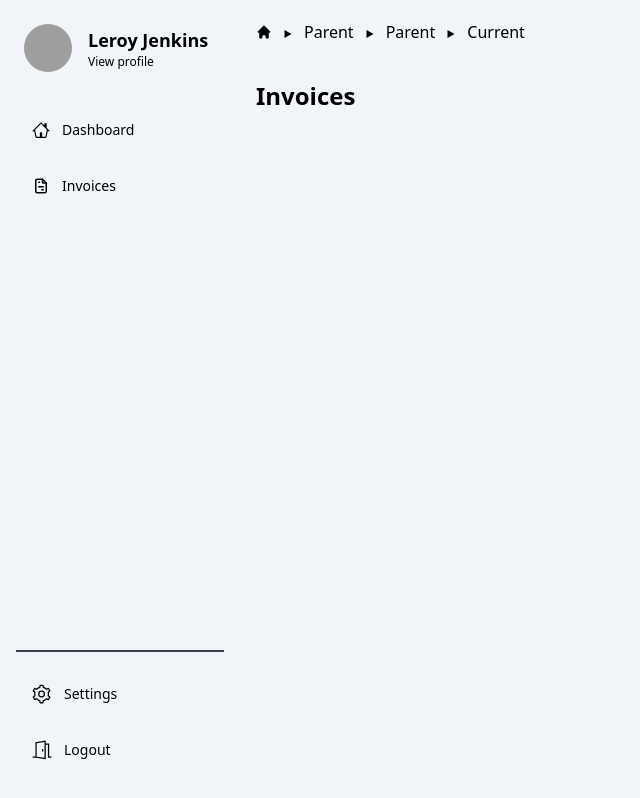
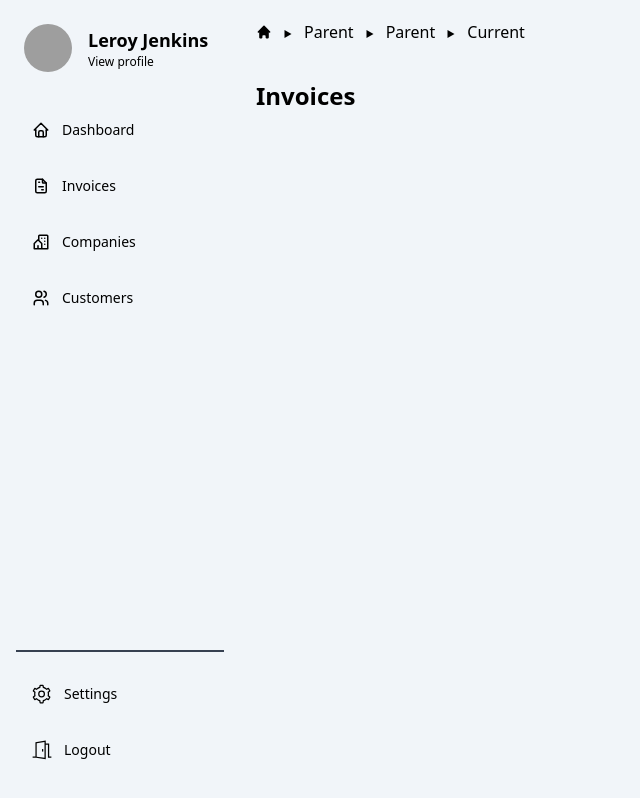
Before and after one commit to ceghap/goinvois-nextjs, a Next.js app: page /dashboard/invoices in a window 1280 px wide. Shown: the whole page, without its empty margins (0-640 px from the left). Built offline with nearby package versions, Linux system fonts and the light colour scheme; grey boxes are pictures that could not be loaded.

Commit message:
- add companies page - add customers page

```diff
--- /dev/null
+++ b/app/dashboard/companies/[id]/page.tsx
@@ -0,0 +1,15 @@
+import Head from 'next/head';
+
+export default async function Company() {
+  return (
+    <div>
+      <Head>
+        <title>Company</title>
+      </Head>
+
+      <main>
+        <h1 className="font-semibold text-2xl">Company</h1>
+      </main>
+    </div>
+  );
+}
--- /dev/null
+++ b/app/dashboard/companies/loading.tsx
@@ -0,0 +1,3 @@
+export default function Loading() {
+  return <p>Invoices loading...</p>;
+}
--- /dev/null
+++ b/app/dashboard/companies/page.tsx
@@ -0,0 +1,15 @@
+import Head from 'next/head';
+
+export default async function Companies() {
+  return (
+    <div>
+      <Head>
+        <title>Companies</title>
+      </Head>
+
+      <main>
+        <h1 className="font-semibold text-2xl">Companies</h1>
+      </main>
+    </div>
+  );
+}
--- /dev/null
+++ b/app/dashboard/customers/[id]/page.tsx
@@ -0,0 +1,15 @@
+import Head from 'next/head';
+
+export default async function Customer() {
+  return (
+    <div>
+      <Head>
+        <title>Customer</title>
+      </Head>
+
+      <main>
+        <h1 className="font-semibold text-2xl">Customer</h1>
+      </main>
+    </div>
+  );
+}
--- /dev/null
+++ b/app/dashboard/customers/loading.tsx
@@ -0,0 +1,3 @@
+export default function Loading() {
+  return <p>Invoices loading...</p>;
+}
--- /dev/null
+++ b/app/dashboard/customers/page.tsx
@@ -0,0 +1,15 @@
+import Head from 'next/head';
+
+export default async function Customers() {
+  return (
+    <div>
+      <Head>
+        <title>Customers</title>
+      </Head>
+
+      <main>
+        <h1 className="font-semibold text-2xl">customers</h1>
+      </main>
+    </div>
+  );
+}
--- a/components/ContentArea.tsx
+++ b/components/ContentArea.tsx
@@ -1,6 +1,10 @@
 import { Breadcrumb } from './Breadcrumb';
 
-export const ContentArea = ({ children }) => {
+interface Props {
+  children: React.ReactNode;
+}
+
+export const ContentArea = ({ children }: Props) => {
   return (
     <div className="h-screen w-full">
       <Breadcrumb />
--- a/components/Sidebar/SidebarMenu.tsx
+++ b/components/Sidebar/SidebarMenu.tsx
@@ -1,6 +1,10 @@
 import Link from 'next/link';
-import { GoHome } from 'react-icons/go';
-import { TbFileInvoice } from 'react-icons/tb';
+import {
+  TbFileInvoice,
+  TbBuildingCommunity,
+  TbHome,
+  TbUsers,
+} from 'react-icons/tb';
 
 export const SidebarMenu = () => {
   return (
@@ -8,10 +12,10 @@ export const SidebarMenu = () => {
       <li className="dark:bg-gray-800 dark:text-gray-50 rounded-full">
         <Link
           rel="noopener noreferrer"
-          href="/"
+          href="/dashboard"
           className="flex items-center p-4 space-x-3 rounded-md"
         >
-          <GoHome className="text-lg" />
+          <TbHome className="text-lg" />
           <span>Dashboard</span>
         </Link>
       </li>
@@ -25,6 +29,26 @@ export const SidebarMenu = () => {
           <span>Invoices</span>
         </Link>
       </li>
+      <li>
+        <Link
+          rel="noopener noreferrer"
+          href="/dashboard/companies"
+          className="flex items-center p-4 space-x-3 rounded-md"
+        >
+          <TbBuildingCommunity className="text-lg" />
+          <span>Companies</span>
+        </Link>
+      </li>
+      <li>
+        <Link
+          rel="noopener noreferrer"
+          href="/dashboard/customers"
+          className="flex items-center p-4 space-x-3 rounded-md"
+        >
+          <TbUsers className="text-lg" />
+          <span>Customers</span>
+        </Link>
+      </li>
     </ul>
   );
 };
```
